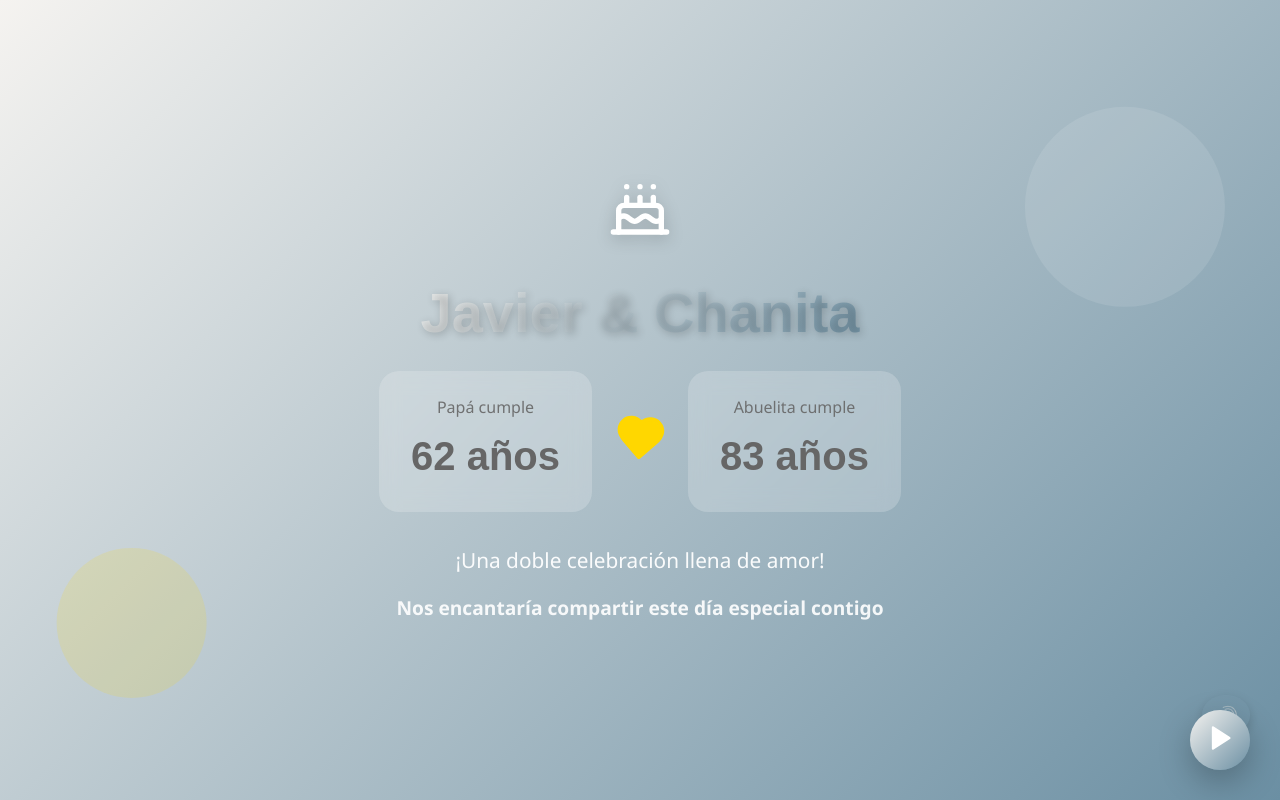
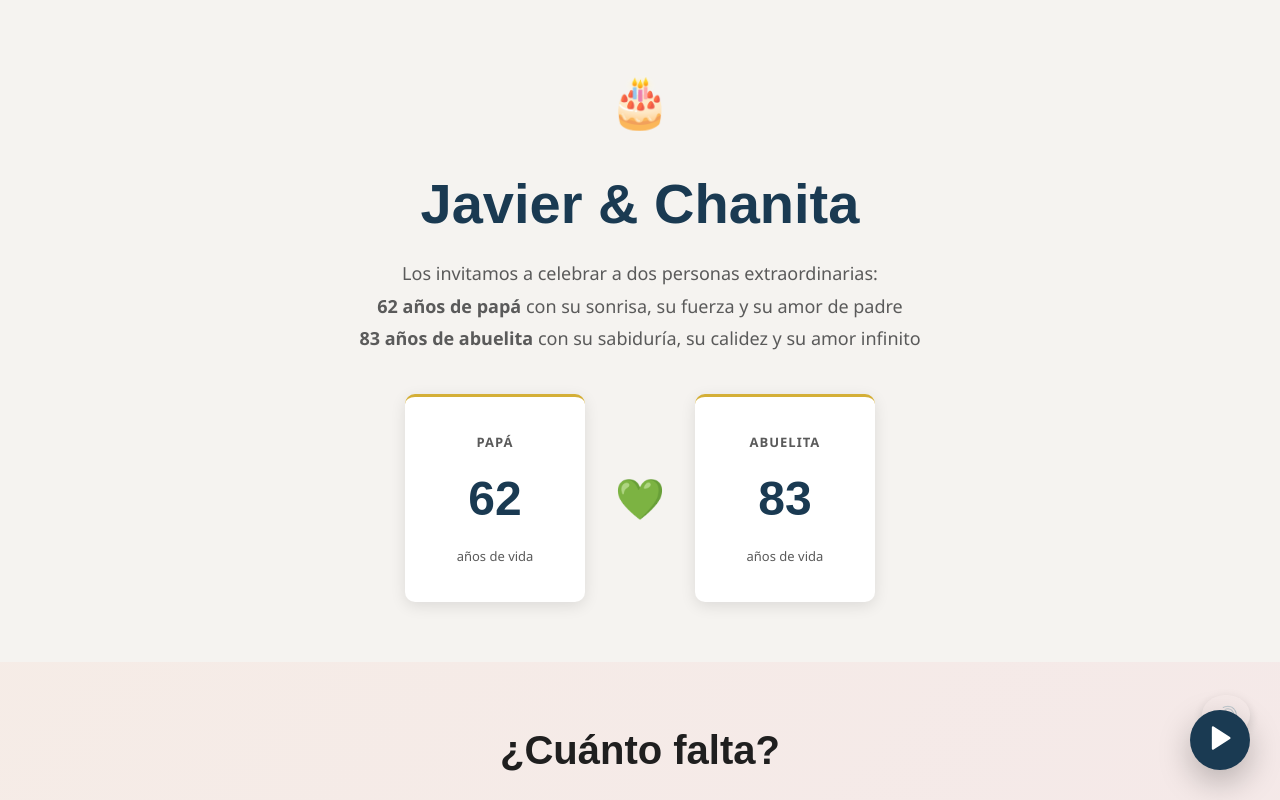
Before and after one commit to charrolothbrok/cumplecj, a React (Vite) app: page / in a window 1280 px wide. Both pictures are taken after a click on the button "VER INVITACIÓN COMPLETA". Shown: the top 800 px of the page. Built offline with nearby package versions, Linux system fonts and the light colour scheme.

Commit message:
Add files via upload

```diff
--- a/src/components/Hero.jsx
+++ b/src/components/Hero.jsx
@@ -1,212 +1,128 @@
-import { motion } from 'framer-motion'
-import { Cake, Heart } from 'lucide-react'
-
 export default function Hero() {
-  const containerVariants = {
-    hidden: { opacity: 0 },
-    visible: {
-      opacity: 1,
-      transition: {
-        staggerChildren: 0.2,
-        delayChildren: 0.3
-      }
-    }
-  }
-
-  const itemVariants = {
-    hidden: { opacity: 0, y: 20 },
-    visible: {
-      opacity: 1,
-      y: 0,
-      transition: { duration: 0.8 }
-    }
-  }
-
   return (
     <section style={{
-      minHeight: '100vh',
+      minHeight: '80vh',
       display: 'flex',
       alignItems: 'center',
       justifyContent: 'center',
-      background: 'var(--gradient-main)',
-      padding: 'var(--spacing-lg)',
-      position: 'relative',
-      overflow: 'hidden'
+      background: '#f5f3f0',
+      padding: '60px 20px',
+      textAlign: 'center'
     }}>
-      {/* Formas decorativas de fondo */}
-      <motion.div
-        animate={{
-          y: [0, 30, 0],
-          x: [0, 10, 0]
-        }}
-        transition={{
-          duration: 6,
-          repeat: Infinity
-        }}
-        style={{
-          position: 'absolute',
-          top: '10%',
-          right: '5%',
-          width: '200px',
-          height: '200px',
-          background: 'rgba(255, 255, 255, 0.1)',
-          borderRadius: '50%',
-          zIndex: 1
-        }}
-      />
+      <div style={{ maxWidth: '800px' }}>
+        {/* Emoji */}
+        <div style={{ fontSize: '50px', marginBottom: '30px' }}>🎂</div>
 
-      <motion.div
-        animate={{
-          y: [0, -30, 0],
-          x: [0, -10, 0]
-        }}
-        transition={{
-          duration: 8,
-          repeat: Infinity
-        }}
-        style={{
-          position: 'absolute',
-          bottom: '10%',
-          left: '5%',
-          width: '150px',
-          height: '150px',
-          background: 'rgba(255, 215, 0, 0.15)',
-          borderRadius: '50%',
-          zIndex: 1
-        }}
-      />
+        {/* Título */}
+        <h2 style={{
+          fontSize: 'clamp(2rem, 8vw, 3.5rem)',
+          color: '#1a3a52',
+          fontFamily: "'Fredoka', sans-serif",
+          fontWeight: 700,
+          marginBottom: '20px'
+        }}>
+          Javier & Chanita
+        </h2>
 
-      <motion.div
-        variants={containerVariants}
-        initial="hidden"
-        animate="visible"
-        style={{
-          textAlign: 'center',
-          zIndex: 10,
-          maxWidth: '800px'
-        }}
-      >
-        {/* Decoración superior */}
-        <motion.div
-          variants={itemVariants}
-          style={{
-            marginBottom: 'var(--spacing-lg)'
-          }}
-        >
-          <Cake size={64} style={{
-            color: 'white',
-            margin: '0 auto',
-            filter: 'drop-shadow(0 4px 8px rgba(0,0,0,0.2))'
-          }} />
-        </motion.div>
+        {/* Descripción */}
+        <p style={{
+          fontSize: '18px',
+          color: '#5a5a5a',
+          marginBottom: '40px',
+          lineHeight: 1.8,
+          fontWeight: 300
+        }}>
+          Los invitamos a celebrar a dos personas extraordinarias:<br />
+          <strong>62 años de papá</strong> con su sonrisa, su fuerza y su amor de padre<br />
+          <strong>83 años de abuelita</strong> con su sabiduría, su calidez y su amor infinito
+        </p>
 
-        {/* Nombres principales */}
-        <motion.div
-          variants={itemVariants}
-          style={{
-            marginBottom: 'var(--spacing-md)'
-          }}
-        >
-          <h1 style={{
-            fontSize: '3.5rem',
-            fontFamily: 'var(--font-display)',
-            color: 'white',
-            marginBottom: 'var(--spacing-sm)',
-            textShadow: '2px 2px 8px rgba(0,0,0,0.2)',
-            fontWeight: 800
-          }}>
-            Javier & Chanita
-          </h1>
-        </motion.div>
-
-        {/* Edades con corazón */}
-        <motion.div
-          variants={itemVariants}
-          style={{
-            display: 'flex',
-            alignItems: 'center',
-            justifyContent: 'center',
-            gap: 'var(--spacing-md)',
-            marginBottom: 'var(--spacing-lg)',
-            flexWrap: 'wrap'
-          }}
-        >
+        {/* Cajas de edades */}
+        <div style={{
+          display: 'flex',
+          gap: '30px',
+          justifyContent: 'center',
+          flexWrap: 'wrap',
+          alignItems: 'center'
+        }}>
+          {/* Caja papá */}
           <div style={{
-            background: 'rgba(255,255,255,0.2)',
-            backdropFilter: 'blur(10px)',
-            padding: 'var(--spacing-md) var(--spacing-lg)',
-            borderRadius: 'var(--radius-xl)',
-            color: 'white'
+            background: 'white',
+            padding: '35px 45px',
+            borderRadius: '10px',
+            boxShadow: '0 4px 15px rgba(0,0,0,0.1)',
+            minWidth: '180px',
+            borderTop: '3px solid #d4af37'
           }}>
             <p style={{
-              fontSize: '1rem',
-              opacity: 0.9,
-              marginBottom: '4px'
-            }}>Papá cumple</p>
+              fontSize: '13px',
+              color: '#5a5a5a',
+              textTransform: 'uppercase',
+              letterSpacing: '1px',
+              marginBottom: '8px',
+              fontWeight: 600
+            }}>
+              Papá
+            </p>
             <p style={{
-              fontSize: '2.5rem',
+              fontSize: '3rem',
+              color: '#1a3a52',
               fontWeight: 700,
-              fontFamily: 'var(--font-display)'
-            }}>62 años</p>
+              margin: '0',
+              fontFamily: "'Fredoka', sans-serif"
+            }}>
+              62
+            </p>
+            <p style={{
+              fontSize: '13px',
+              color: '#5a5a5a',
+              marginTop: '8px'
+            }}>
+              años de vida
+            </p>
           </div>
 
-          <motion.div
-            animate={{
-              scale: [1, 1.2, 1],
-              rotate: [0, 10, -10, 0]
-            }}
-            transition={{
-              duration: 2,
-              repeat: Infinity
-            }}
-          >
-            <Heart size={48} style={{
-              color: '#FFD700',
-              fill: '#FFD700'
-            }} />
-          </motion.div>
+          {/* Corazón */}
+          <div style={{ fontSize: '2.5rem' }}>💚</div>
 
+          {/* Caja abuelita */}
           <div style={{
-            background: 'rgba(255,255,255,0.2)',
-            backdropFilter: 'blur(10px)',
-            padding: 'var(--spacing-md) var(--spacing-lg)',
-            borderRadius: 'var(--radius-xl)',
-            color: 'white'
+            background: 'white',
+            padding: '35px 45px',
+            borderRadius: '10px',
+            boxShadow: '0 4px 15px rgba(0,0,0,0.1)',
+            minWidth: '180px',
+            borderTop: '3px solid #d4af37'
           }}>
             <p style={{
-              fontSize: '1rem',
-              opacity: 0.9,
-              marginBottom: '4px'
-            }}>Abuelita cumple</p>
+              fontSize: '13px',
+              color: '#5a5a5a',
+              textTransform: 'uppercase',
+              letterSpacing: '1px',
+              marginBottom: '8px',
+              fontWeight: 600
+            }}>
+              Abuelita
+            </p>
             <p style={{
-              fontSize: '2.5rem',
+              fontSize: '3rem',
+              color: '#1a3a52',
               fontWeight: 700,
-              fontFamily: 'var(--font-display)'
-            }}>83 años</p>
+              margin: '0',
+              fontFamily: "'Fredoka', sans-serif"
+            }}>
+              83
+            </p>
+            <p style={{
+              fontSize: '13px',
+              color: '#5a5a5a',
+              marginTop: '8px'
+            }}>
+              años de vida
+            </p>
           </div>
-        </motion.div>
-
-        {/* Fecha y descripción */}
-        <motion.div
-          variants={itemVariants}
-        >
-          <p style={{
-            fontSize: '1.3rem',
-            color: 'white',
-            marginBottom: 'var(--spacing-sm)',
-            opacity: 0.95
-          }}>
-            ¡Una doble celebración llena de amor!
-          </p>
-          <p style={{
-            fontSize: '1.2rem',
-            color: 'rgba(255,255,255,0.9)',
-            fontWeight: 600
-          }}>
-            Nos encantaría compartir este día especial contigo
-          </p>
-        </motion.div>
-      </motion.div>
+        </div>
+      </div>
     </section>
   )
 }
--- a/src/components/Itinerary.jsx
+++ b/src/components/Itinerary.jsx
@@ -1,234 +1,122 @@
-import { motion } from 'framer-motion'
-import { Clock, Utensils, Music, Cake, Heart } from 'lucide-react'
-
 export default function Itinerary() {
-  const timeline = [
-    {
-      id: 1,
-      hora: '5:00 PM',
-      evento: 'Bienvenida',
-      descripcion: 'Llegada de invitados, bienvenida y cocktail',
-      icon: Heart,
-      color: '#FF1493'
-    },
-    {
-      id: 2,
-      hora: '5:30 PM',
-      evento: 'Cena',
-      descripcion: 'Cena preparada especialmente para ustedes',
-      icon: Utensils,
-      color: '#FF6B35'
-    },
-    {
-      id: 3,
-      hora: '6:30 PM',
-      evento: 'Pastel y Felicitaciones',
-      descripcion: 'Corte del pastel y brindis especiales',
-      icon: Cake,
-      color: '#FFD700'
-    },
-    {
-      id: 4,
-      hora: '7:00 PM',
-      evento: 'Música y Baile',
-      descripcion: 'Fiesta con música en vivo y diversión',
-      icon: Music,
-      color: '#E91E63'
-    },
-    {
-      id: 5,
-      hora: '9:30 PM',
-      evento: 'Clausura',
-      descripcion: 'Despedida con gratitud infinita',
-      icon: Heart,
-      color: '#9C27B0'
-    }
+  const items = [
+    { time: '5:00 PM', title: 'Bienvenida', desc: 'Llegada de invitados y recepción', icon: '❤️' },
+    { time: '5:30 PM', title: 'Cena', desc: 'Cena especial preparada con amor', icon: '🍽️' },
+    { time: '6:45 PM', title: 'Pastel y Felicitaciones', desc: 'Corte del pastel y brindis especiales', icon: '🎂' },
+    { time: '7:15 PM', title: 'Música y Baile', desc: 'Fiesta, música en vivo y diversión', icon: '🎵' }
   ]
-
-  const containerVariants = {
-    hidden: { opacity: 0 },
-    visible: {
-      opacity: 1,
-      transition: {
-        staggerChildren: 0.2
-      }
-    }
-  }
-
-  const itemVariants = {
-    hidden: { opacity: 0, x: -20 },
-    visible: {
-      opacity: 1,
-      x: 0,
-      transition: { duration: 0.6 }
-    }
-  }
 
   return (
     <section style={{
-      padding: 'var(--spacing-xxl) var(--spacing-lg)',
-      background: 'linear-gradient(135deg, rgba(0,208,132,0.05) 0%, rgba(0,188,212,0.05) 100%)'
+      minHeight: '100vh',
+      padding: '80px 20px',
+      background: '#f5f3f0',
+      display: 'flex',
+      flexDirection: 'column',
+      alignItems: 'center',
+      justifyContent: 'center'
     }}>
-      <div className="container">
-        <motion.div
-          initial={{ opacity: 0, y: 20 }}
-          whileInView={{ opacity: 1, y: 0 }}
-          transition={{ duration: 0.6 }}
-          viewport={{ once: true }}
-          style={{
+      {/* Título */}
+      <h2 style={{
+        fontSize: 'clamp(2rem, 8vw, 2.8rem)',
+        color: '#1a3a52',
+        fontFamily: "'Fredoka', sans-serif",
+        fontWeight: 700,
         textAlign: 'center',
-            marginBottom: 'var(--spacing-xxl)'
-          }}
-        >
-          <h2 style={{
-            fontSize: '2.5rem',
-            marginBottom: 'var(--spacing-md)',
-            color: 'var(--text-primary)'
+        marginBottom: '20px'
       }}>
-            Cronograma del Evento
+        Cronograma de la Noche
       </h2>
+
       <p style={{
-            fontSize: '1.1rem',
-            color: 'var(--text-secondary)'
+        fontSize: '16px',
+        color: '#5a5a5a',
+        textAlign: 'center',
+        marginBottom: '60px',
+        maxWidth: '600px'
       }}>
-            Así será nuestro increíble día juntos
+        Así transcurrirá nuestra inolvidable celebración
       </p>
-        </motion.div>
 
-        <motion.div
-          variants={containerVariants}
-          initial="hidden"
-          whileInView="visible"
-          viewport={{ once: true }}
-          style={{
+      {/* Timeline */}
+      <div style={{
         maxWidth: '700px',
-            margin: '0 auto'
-          }}
-        >
-          {timeline.map((item, index) => {
-            const IconComponent = item.icon
-            return (
-              <motion.div
-                key={item.id}
-                variants={itemVariants}
-                style={{
-                  display: 'grid',
-                  gridTemplateColumns: 'auto 1fr',
-                  gap: 'var(--spacing-lg)',
-                  marginBottom: 'var(--spacing-xl)',
+        width: '100%',
         position: 'relative'
-                }}
-              >
-                {/* Línea conectora */}
-                {index < timeline.length - 1 && (
+      }}>
+        {/* Línea vertical */}
         <div style={{
           position: 'absolute',
-                    left: '30px',
-                    top: '80px',
+          left: '35px',
+          top: 0,
+          bottom: 0,
           width: '2px',
-                    height: '100%',
-                    background: `linear-gradient(180deg, ${item.color} 0%, ${timeline[index + 1].color} 100%)`,
-                    opacity: 0.3
+          background: '#d4af37'
         }} />
-                )}
 
-                {/* Círculo con icono */}
-                <motion.div
-                  whileHover={{ scale: 1.2 }}
-                  style={{
-                    width: '60px',
-                    height: '60px',
+        {/* Items */}
+        {items.map((item, idx) => (
+          <div key={idx} style={{
+            display: 'flex',
+            gap: '30px',
+            marginBottom: '40px',
+            alignItems: 'flex-start',
+            position: 'relative'
+          }}>
+            {/* Círculo con ícono */}
+            <div style={{
+              width: '70px',
+              height: '70px',
               borderRadius: '50%',
-                    background: item.color,
+              background: ['#ff6b9d', '#ff9966', '#ffdd33', '#ff6ba6'][idx],
               display: 'flex',
               alignItems: 'center',
               justifyContent: 'center',
-                    color: 'white',
-                    boxShadow: `0 0 0 4px white, 0 0 0 8px ${item.color}33`,
+              fontSize: '28px',
+              flexShrink: 0,
+              boxShadow: '0 4px 12px rgba(0,0,0,0.15)',
               position: 'relative',
-                    zIndex: 2,
-                    cursor: 'pointer',
-                    transition: 'all 0.3s ease'
-                  }}
-                >
-                  <IconComponent size={32} />
-                </motion.div>
+              zIndex: 2
+            }}>
+              {item.icon}
+            </div>
 
-                {/* Contenido */}
-                <motion.div
-                  whileHover={{ x: 10 }}
-                  style={{
+            {/* Card contenido */}
+            <div style={{
               background: 'white',
-                    borderRadius: 'var(--radius-lg)',
-                    padding: 'var(--spacing-lg)',
-                    boxShadow: 'var(--shadow-md)',
-                    border: `2px solid ${item.color}20`,
-                    transition: 'all 0.3s ease'
-                  }}
-                >
-                  <div style={{
-                    display: 'flex',
-                    alignItems: 'center',
-                    gap: '8px',
-                    marginBottom: '8px'
+              padding: '25px 30px',
+              borderRadius: '10px',
+              flex: 1,
+              boxShadow: '0 4px 12px rgba(0,0,0,0.08)',
+              paddingTop: '15px'
             }}>
-                    <Clock size={18} style={{ color: item.color }} />
               <p style={{
-                      fontSize: '1rem',
+                fontSize: '14px',
+                color: '#d4af37',
                 fontWeight: 700,
-                      color: item.color,
+                margin: '0 0 8px 0'
+              }}>
+                {item.time}
+              </p>
+              <h3 style={{
+                fontSize: '1.2rem',
+                color: '#1a3a52',
+                fontWeight: 700,
+                fontFamily: "'Fredoka', sans-serif",
+                margin: '0 0 6px 0'
+              }}>
+                {item.title}
+              </h3>
+              <p style={{
+                fontSize: '14px',
+                color: '#5a5a5a',
                 margin: 0
               }}>
-                      {item.hora}
+                {item.desc}
               </p>
             </div>
-
-                  <h3 style={{
-                    fontSize: '1.3rem',
-                    fontWeight: 700,
-                    color: 'var(--text-primary)',
-                    marginBottom: '8px',
-                    fontFamily: 'var(--font-display)'
-                  }}>
-                    {item.evento}
-                  </h3>
-
-                  <p style={{
-                    fontSize: '0.95rem',
-                    color: 'var(--text-secondary)',
-                    lineHeight: 1.6
-                  }}>
-                    {item.descripcion}
-                  </p>
-                </motion.div>
-              </motion.div>
-            )
-          })}
-        </motion.div>
-
-        {/* Mensaje final */}
-        <motion.div
-          initial={{ opacity: 0, y: 20 }}
-          whileInView={{ opacity: 1, y: 0 }}
-          transition={{ duration: 0.6, delay: 0.6 }}
-          viewport={{ once: true }}
-          style={{
-            textAlign: 'center',
-            marginTop: 'var(--spacing-xxl)',
-            padding: 'var(--spacing-lg)',
-            background: 'var(--gradient-main)',
-            borderRadius: 'var(--radius-lg)',
-            color: 'white'
-          }}
-        >
-          <p style={{
-            fontSize: '1.2rem',
-            fontWeight: 600,
-            margin: 0
-          }}>
-            ¡Será un día lleno de amor, risas y momentos inolvidables! 🎉
-          </p>
-        </motion.div>
+          </div>
+        ))}
       </div>
     </section>
   )
--- a/src/index.css
+++ b/src/index.css
@@ -33,11 +33,11 @@
   --light: #F5F5F5;
   --light-dark: #E8E8E8;
 
-  /* Gradientes Azul Premium */
-  --gradient-main: linear-gradient(135deg, #f5f3f0 0%, #6b8fa3 100%);
-  --gradient-warm: linear-gradient(135deg, #f5f3f0 0%, #d4af37 100%);
-  --gradient-cool: linear-gradient(135deg, #6b8fa3 0%, #7fa0b5 100%);
-  --gradient-party: linear-gradient(45deg, #f5f3f0 0%, #6b8fa3 25%, #7fa0b5 50%, #d4af37 75%, #ede5dc 100%);
+  /* Colores SÓLIDOS - SIN GRADIENTES */
+  --gradient-main: #1a3a52;
+  --gradient-warm: #d4af37;
+  --gradient-cool: #6b8fa3;
+  --gradient-party: #f5f3f0;
 
   /* Tipografía */
   --font-display: 'Fredoka', 'Quicksand', sans-serif;
```
Also changed, not shown: src/components/LetterIntro.jsx (+21 -76 lines). Lines whose indentation alone changed are shown as unchanged.
